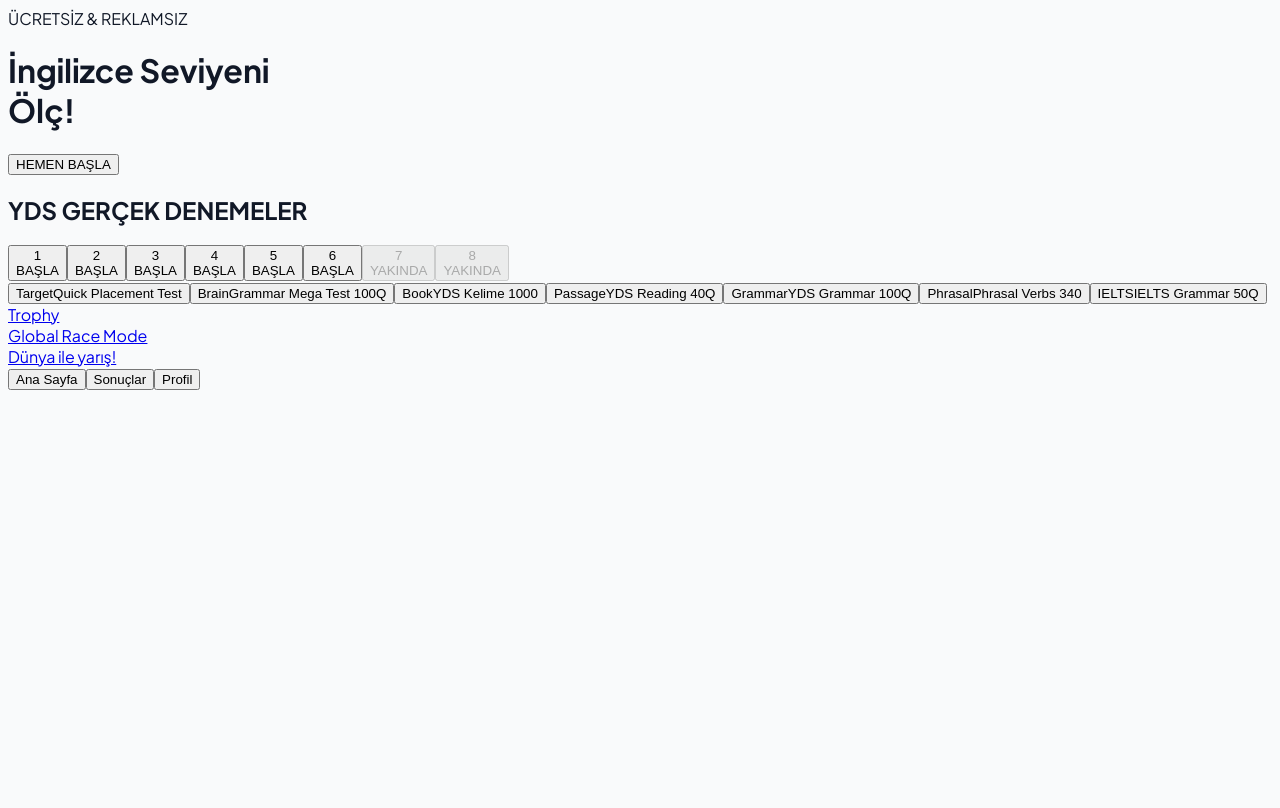
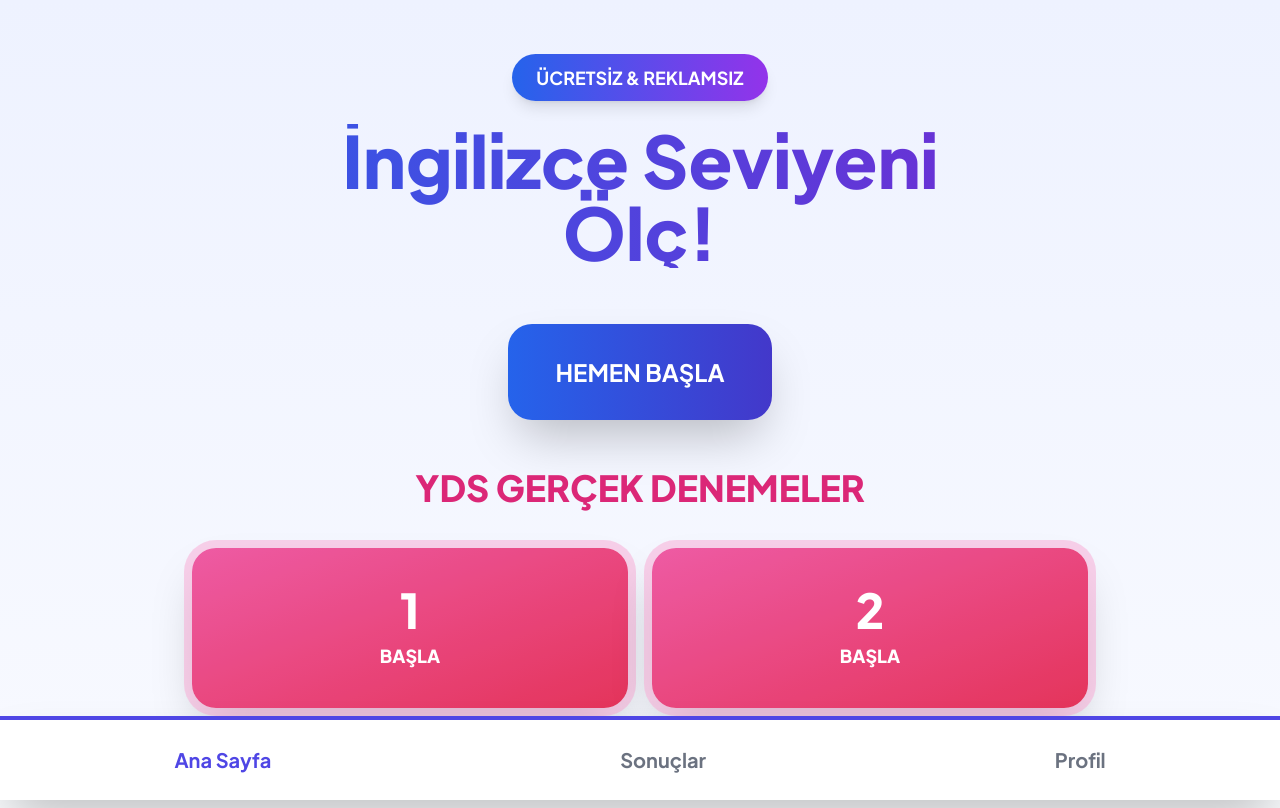
Before and after one commit to kuarkcoin/testdunya, a Next.js app: page / in a window 1280 px wide. Built offline with nearby package versions, Linux system fonts and the light colour scheme.

Commit message:
Add files via upload

```diff
--- /dev/null
+++ b/tailwind.config.mjs
@@ -0,0 +1,36 @@
+// tailwind.config.mjs
+/** @type {import('tailwindcss').Config} */
+export default {
+  content: [
+    "./app/**/*.{js,ts,jsx,tsx}",
+    "./pages/**/*.{js,ts,jsx,tsx}",
+    "./components/**/*.{js,ts,jsx,tsx}",
+    "./src/**/*.{js,ts,jsx,tsx}",
+  ],
+  theme: {
+    extend: {
+      colors: {
+        // Özel renklerin varsa burin buraya ekle (isteğe bağlı)
+      },
+      fontFamily: {
+        // sans: ['Inter', 'sans-serif'], // istersen Google font ekleyebilirsin
+      },
+      boxShadow: {
+        '2xl': '0 25px 50px -12px rgba(0, 0, 0, 0.25)',
+      },
+      ringOffsetWidth: {
+        '2': '2px',
+      },
+      keyframes: {
+        pulse: {
+          '0%, 100%': { opacity: 1 },
+          '50%': { opacity: 0.8 },
+        }
+      },
+      animation: {
+        'pulse': 'pulse 2s cubic-bezier(0.4, 0, 0.6, 1) infinite',
+      }
+    },
+  },
+  plugins: [],
+}
```
